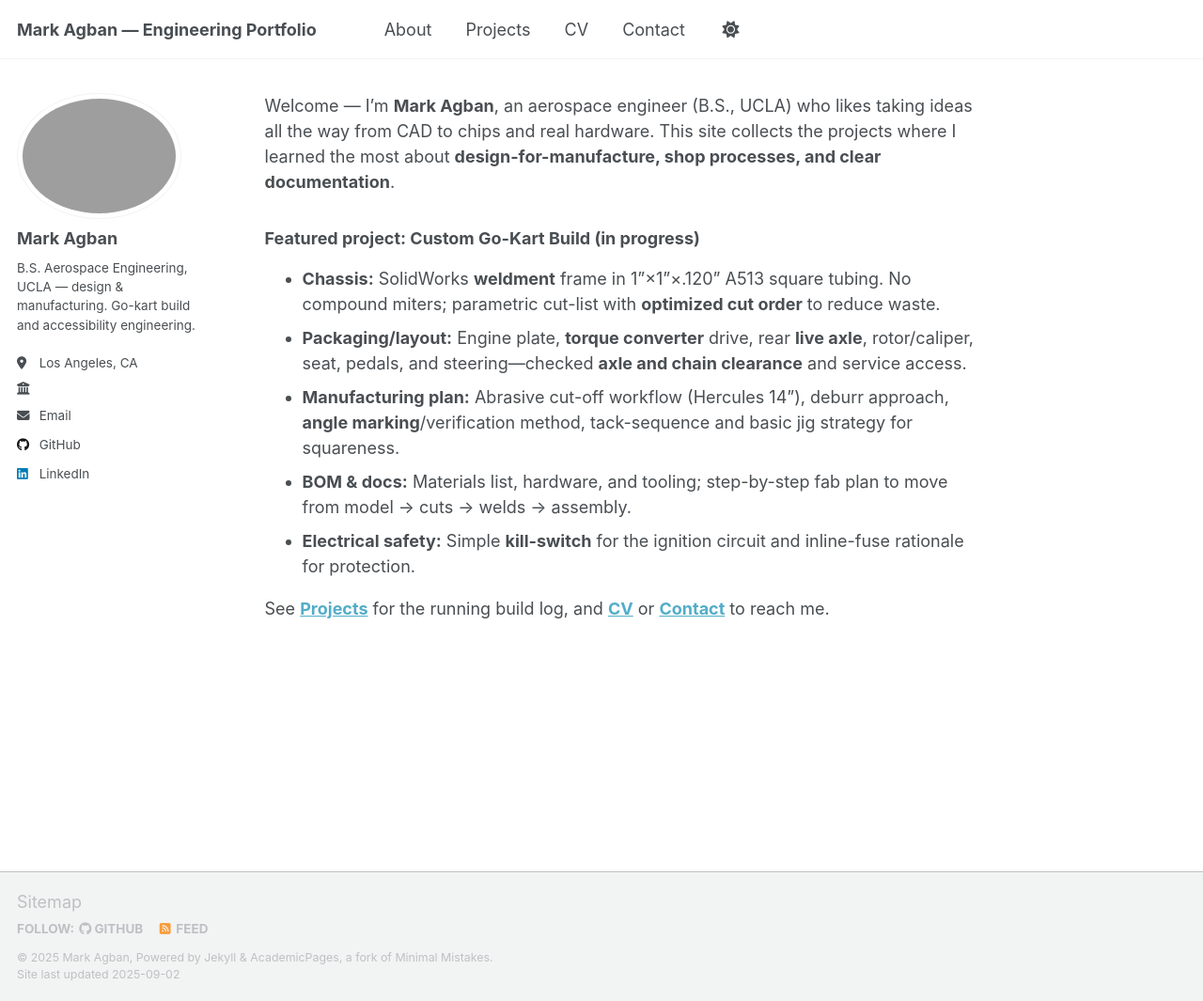
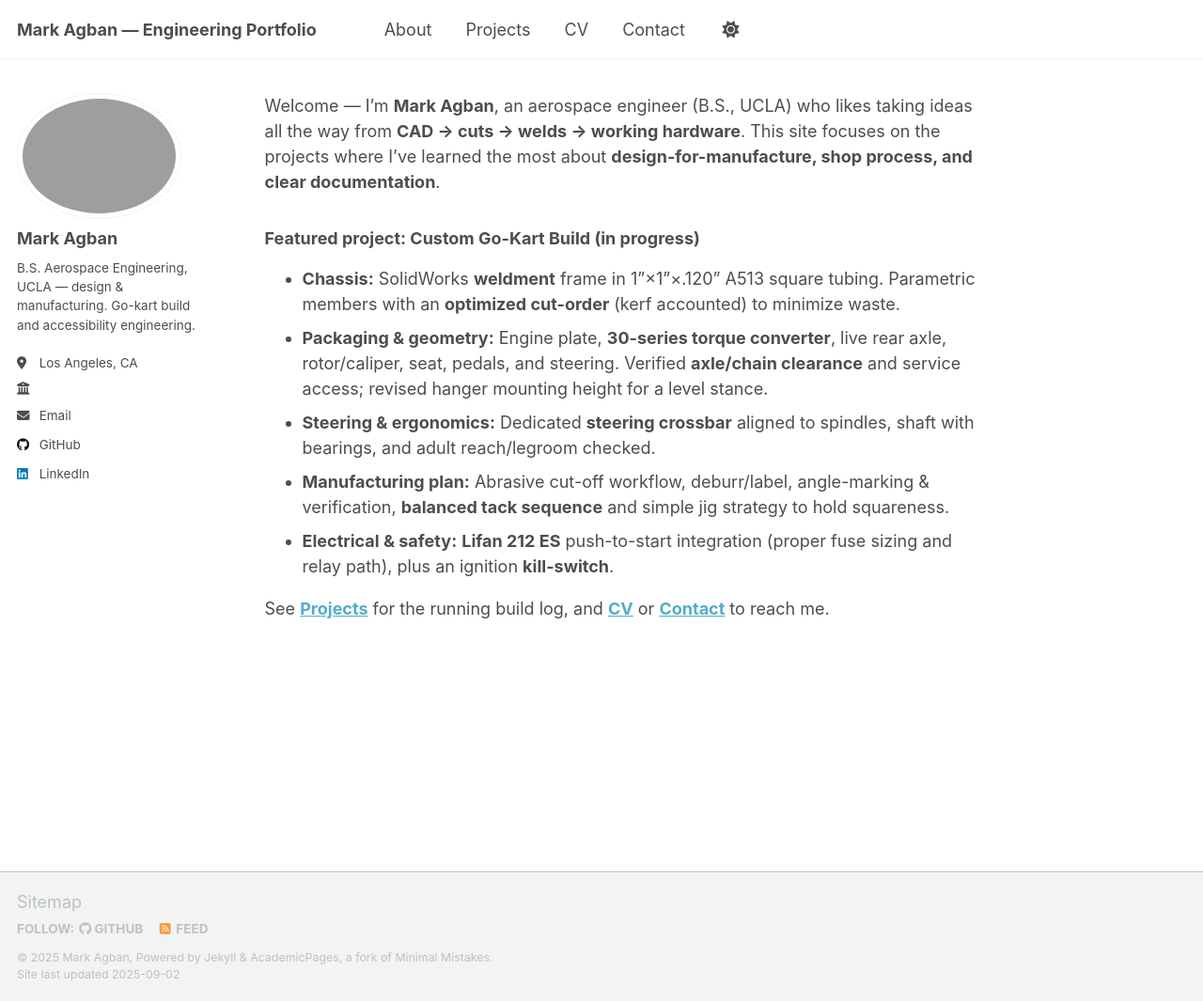
Before and after one commit to markoa24-portfolio/markagban.github.io, a Jekyll site: the page built from _pages/_pages/home.md, in a window 1280 px wide and 1065 px high. Shown: the whole window at 94% size. Built offline with Jekyll 4.4.1, drawn with Linux system fonts in a browser that asks for light colours; our own code applies the rules of GitHub Pages for plain Markdown files; a script that is not in the unit is left out.

Commit message:
Update home.md

```diff
--- a/_pages/_pages/home.md
+++ b/_pages/_pages/home.md
@@ -1,10 +1,10 @@
-Welcome — I’m **Mark Agban**, an aerospace engineer (B.S., UCLA) who likes taking ideas all the way from CAD to chips and real hardware. This site collects the projects where I learned the most about **design-for-manufacture, shop processes, and clear documentation**.
+Welcome — I’m **Mark Agban**, an aerospace engineer (B.S., UCLA) who likes taking ideas all the way from **CAD → cuts → welds → working hardware**. This site focuses on the projects where I’ve learned the most about **design-for-manufacture, shop process, and clear documentation**.
 
 ### Featured project: Custom Go-Kart Build (in progress)
-- **Chassis:** SolidWorks **weldment** frame in 1"×1"×.120" A513 square tubing. No compound miters; parametric cut-list with **optimized cut order** to reduce waste.
-- **Packaging/layout:** Engine plate, **torque converter** drive, rear **live axle**, rotor/caliper, seat, pedals, and steering—checked **axle and chain clearance** and service access.
-- **Manufacturing plan:** Abrasive cut-off workflow (Hercules 14"), deburr approach, **angle marking**/verification method, tack-sequence and basic jig strategy for squareness.
-- **BOM & docs:** Materials list, hardware, and tooling; step-by-step fab plan to move from model → cuts → welds → assembly.
-- **Electrical safety:** Simple **kill-switch** for the ignition circuit and inline-fuse rationale for protection.
+- **Chassis:** SolidWorks **weldment** frame in 1"×1"×.120" A513 square tubing. Parametric members with an **optimized cut-order** (kerf accounted) to minimize waste.
+- **Packaging & geometry:** Engine plate, **30-series torque converter**, live rear axle, rotor/caliper, seat, pedals, and steering. Verified **axle/chain clearance** and service access; revised hanger mounting height for a level stance.
+- **Steering & ergonomics:** Dedicated **steering crossbar** aligned to spindles, shaft with bearings, and adult reach/legroom checked.
+- **Manufacturing plan:** Abrasive cut-off workflow, deburr/label, angle-marking & verification, **balanced tack sequence** and simple jig strategy to hold squareness.
+- **Electrical & safety:** **Lifan 212 ES** push-to-start integration (proper fuse sizing and relay path), plus an ignition **kill-switch**.
 
 See **[Projects]({{ site.baseurl }}/portfolio/)** for the running build log, and **[CV]({{ site.baseurl }}/cv/)** or **[Contact]({{ site.baseurl }}/contact/)** to reach me.
```
